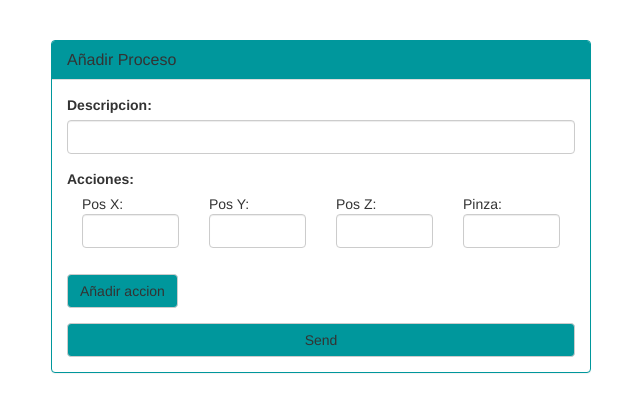
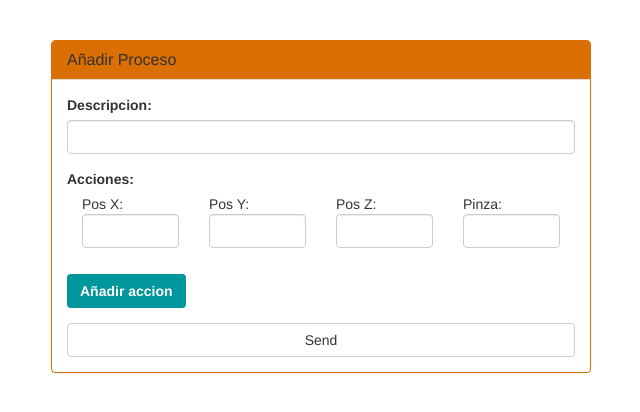
Before and after one commit to M12arduino/proyecto.arduino, a Java web app: page /A_Spring_Inicial/proceso/alta in a window 1280 px wide. Shown: the part 52-464 px from the top of the page, without its empty margins (319-959 px from the left). Run offline with Tomcat 11, a stand-in JSP engine, Linux system fonts and the light colour scheme; some libraries are stand-ins or nearby versions.

Commit message:
Merge origin/master
Conflicts:
	nbproject/project.properties

```diff
--- a/web/WEB-INF/views/equipoAlta.jsp
+++ b/web/WEB-INF/views/equipoAlta.jsp
@@ -31,7 +31,7 @@
                         <form:checkboxes items="${listaTrabajadores}"  itemValue="nif" path="nifs" itemLabel="nombre"/>
                     </div>
                     <br /><br />
-                    <input type="submit" class="btn btn-default btn-block" value="Send"/>
+                    <input type="submit" class="btn btn-arduino btn-block" value="Send"/>
                 </form:form>
             </div>
         </div>
--- a/web/WEB-INF/views/ordenFabricacionAlta.jsp
+++ b/web/WEB-INF/views/ordenFabricacionAlta.jsp
@@ -49,7 +49,7 @@
                         </form:select>
                     </div>
                     <br /><br />
-                    <input type="submit" class="btn btn-default btn-block" value="Send"/>
+                    <input type="submit" class="btn btn-arduino btn-block" value="Send"/>
                 </form:form>
             </div>
         </div>
--- a/web/WEB-INF/views/procesoAlta.jsp
+++ b/web/WEB-INF/views/procesoAlta.jsp
@@ -32,7 +32,7 @@
                             <div class="col-md-3">Pinza: <input type="number" class="form-control" id="pinza1" /></div>
                         </div>
                         <br /><br /><br /><br />
-                        <button id="buto"  type="button" class="btn btn-default" onclick="añadirAccion()">Añadir accion</button><br />
+                        <button id="buto"  type="button" class="btn btn-arduino" onclick="añadirAccion()">Añadir accion</button><br />
                     </div>
                     <form:input type="hidden" id="accionesJSON" path="accionesJSON" value="" />
                     <input type="hidden" id="numAcciones" value="1" />
--- a/web/WEB-INF/views/robotAlta.jsp
+++ b/web/WEB-INF/views/robotAlta.jsp
@@ -45,7 +45,7 @@
                         </form:select>
                     </div>
                     <br /><br />
-                    <input type="submit" class="btn btn-default btn-block" value="Send"/>
+                    <input type="submit" class="btn btn-arduino btn-block" value="Send"/>
                 </form:form>
             </div>
         </div>
--- a/web/WEB-INF/views/trabajadorAlta.jsp
+++ b/web/WEB-INF/views/trabajadorAlta.jsp
@@ -41,7 +41,7 @@
                         </form:select>
                     </div>
                     <br /><br />
-                    <input type="submit" class="btn btn-default btn-block" value="Send"/>
+                    <input type="submit" class="btn btn-arduino btn-block" value="Send"/>
                 </form:form>
             </div>
         </div>
--- a/web/resources/styles/paneles.css
+++ b/web/resources/styles/paneles.css
@@ -9,23 +9,24 @@ and open the template in the editor.
 */
 
 .panel-default {
-    border-color: #00979C;
+    border-color: #da6f03;
 }
 
 .panel-default>.panel-heading {
     color: #333;
-    background-color: #00979C;
+    background-color: #da6f03;
     border-color: #ddd;
 }
 
-.btn-default {
-    color: #333;
-    background-color: #00979C;
-    border-color: #ccc;
+.btn.btn-arduino{
+    background:#00979C;
+    color:white;
+    font-weight:bolder;
+    transition: background 0.5s, color 0.5s;
 }
 
-.btn-default:hover {
-    color: #333;
-    background-color: #F39C12;
-    border-color: #ccc;
+.btn.btn-arduino:hover{
+    background:#F47A20;
+    color:black;
+    font-weight:bolder;
 }
```
